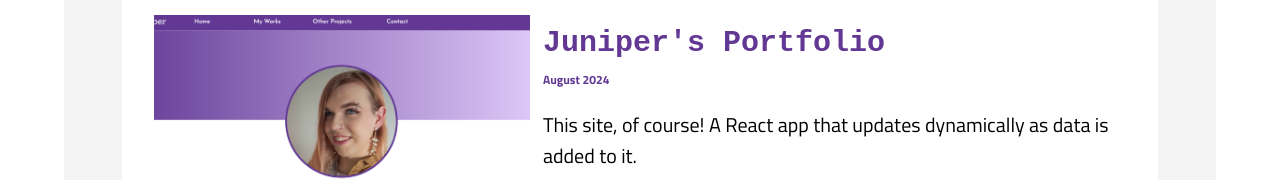
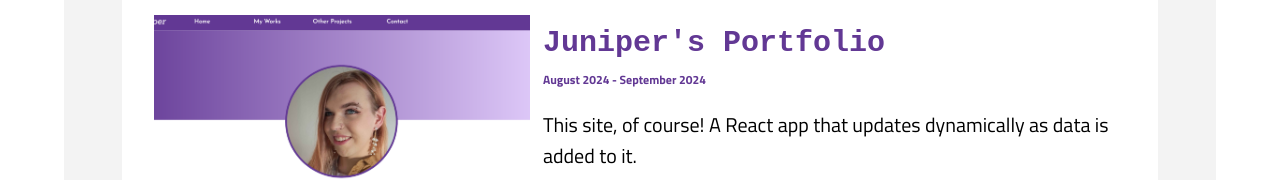
Before and after one commit to asheroonis/junipers-portfolio, a React (Create React App) app: page /Works in a window 1280 px wide. Shown: the part 2211-2391 px from the top of the page. Built offline with nearby package versions, Linux system fonts and the light colour scheme; a web font is replaced by a local one.

Commit message:
Updated date for portfolio work

```diff
--- a/src/initial-works.js
+++ b/src/initial-works.js
@@ -69,7 +69,7 @@ export const initialWorks = [
             id : 8,
             name : "Juniper's Portfolio",
             previewDescription : "This site, of course! A React app that updates dynamically as data is added to it.",
-            dateCompleted : "August 2024",
+            dateCompleted : "August 2024 - September 2024",
             languagesUsed : "HTML/CSS, JavaScript, ReactJS",
             fullDescription : "Created to showcase the projects I have under my belt already and what I am capable of, this site has been my first main use of React to create a webapp. It is structured based on one app page and then renders components based on user input as necessary. The JavaScript and CSS are also fully dynamic, so I do not need to touch the actual site code at all if I want to update the pages with a new project or add more photos of an existing one - I simply edit one list of projects and it will scale the webpages and adjust any slideshows, etc. accordingly. It is also set up in a way that functions could be easily implemented for the user to update the site from the front-end - however, since it is intended as a static site that showcases some set information, I have left it as only editable from the backend. The files for this site are available for demonstration upon request.",
             displayLeft : true,
```
